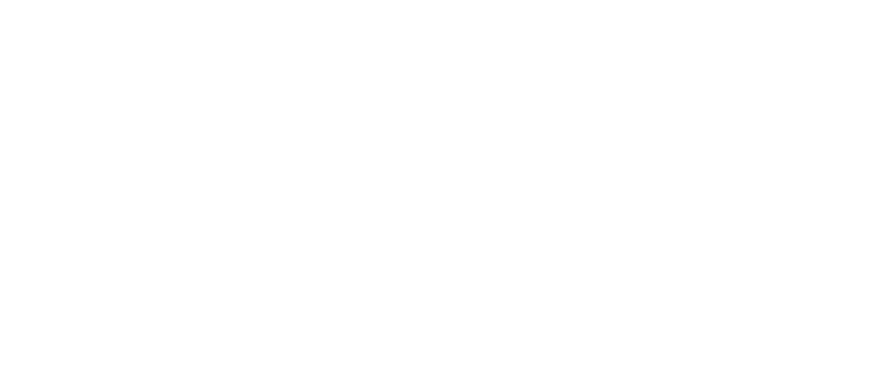
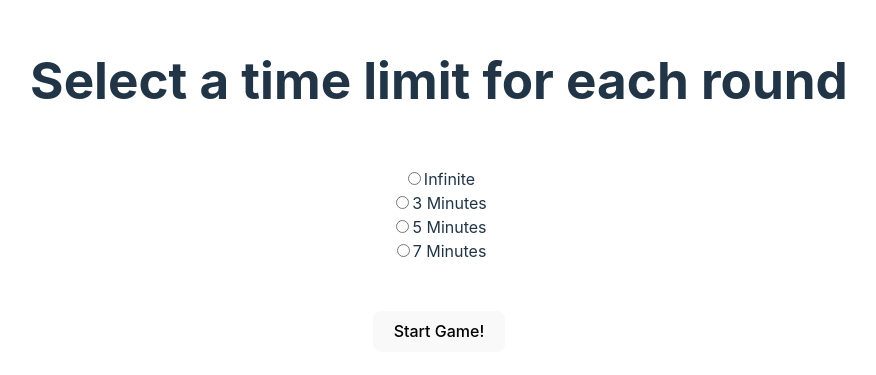
Before and after one commit to georgekouts108/dutch-blitz-scoreboard, a React (Vite) app in the folder db-scoreboard/: page /round-time-limit in a window 1280 px wide. Before the commit this address had no page. Shown: the part 215-590 px from the top of the page, without its empty margins (201-1077 px from the left). Built offline with nearby package versions, Linux system fonts and the light colour scheme.

Commit message:
#27 allowed users to optionally set a time limit for each round

```diff
--- a/db-scoreboard/src/App.jsx
+++ b/db-scoreboard/src/App.jsx
@@ -10,6 +10,7 @@
 import Scoreboard from './components/Scoreboard';
 import RoundInProgress from './components/RoundInProgress';
 import RoundResults from './components/RoundResults';
+import SelectRoundTimeLimitPage from './components/SelectRoundTimeLimitPage';
 
 function App() {
   return (
@@ -19,6 +20,7 @@
           <Route exact path='/' Component={IntroPage}/>
           <Route path="/player-info" Component={PlayerinfoPage}/>
           <Route path="/winning-points" Component={WinningPointsPage}/>
+          <Route path='/round-time-limit' Component={SelectRoundTimeLimitPage}/>
           <Route path="/scoreboard" Component={Scoreboard}/>
           <Route path="round-in-progress" Component={RoundInProgress} />
           <Route path="round-results" Component={RoundResults} />
--- /dev/null
+++ b/db-scoreboard/src/assets/roundTimeLimits.jsx
@@ -0,0 +1,3 @@
+export const TimeLimit = {
+    THREE_MIN: 3, FIVE_MIN: 5, SEVEN_MIN: 7, INFINITE: -1
+};
--- a/db-scoreboard/src/components/RoundInProgress.jsx
+++ b/db-scoreboard/src/components/RoundInProgress.jsx
@@ -7,19 +7,22 @@
 
     const roundNum = location.state?.roundNumber;
     const players = location.state?.players;
+    const timeLimit = location.state?.roundTimeLimit;
 
     const finishRound = () => {
         navigate('/round-results', {
             state: {
                 roundNumber: roundNum,
                 players: players,
-                pointsToWin: location.state?.pointsToWin
+                pointsToWin: location.state?.pointsToWin,
+                roundTimeLimit: timeLimit
             }
         });
     }
     return (
         <>
             <h1>Round {roundNum} in progress</h1>
+            <h2>You have {timeLimit} minutes</h2>
             <button onClick={finishRound}>Finish Round</button>
         </>
     )
--- a/db-scoreboard/src/components/RoundResults.jsx
+++ b/db-scoreboard/src/components/RoundResults.jsx
@@ -9,6 +9,7 @@
 
     const roundNum = location.state?.roundNumber;
     const players = location.state?.players;
+    const roundTimeLimit = location.state?.roundTimeLimit;
 
 
     const _ri = []
@@ -140,7 +141,8 @@
             state: {
                 roundNumber: location.state?.roundNumber,
                 players: updatedPlayers,
-                pointsToWin: location.state?.pointsToWin
+                pointsToWin: location.state?.pointsToWin,
+                roundTimeLimit: roundTimeLimit
             }
         });
 
--- a/db-scoreboard/src/components/Scoreboard.jsx
+++ b/db-scoreboard/src/components/Scoreboard.jsx
@@ -11,6 +11,8 @@
     const [players, setPlayers] = useState(location.state?.players);
     const [pointsToWin, setPointsToWin] = useState(location.state?.pointsToWin);
     const [roundCount, setRoundCount] = useState(location.state?.roundNumber);
+
+    const [roundTimeLimit, setRoundTimeLimit] = useState(location.state?.roundTimeLimit);
 
     const sortPlayersByRankings = () => {
         const temp = [...players]
@@ -44,7 +46,8 @@
             state: {
                 roundNumber: roundCount + 1,
                 players: players,
-                pointsToWin: pointsToWin
+                pointsToWin: pointsToWin,
+                roundTimeLimit: roundTimeLimit
             }
         });
     }
--- /dev/null
+++ b/db-scoreboard/src/components/SelectRoundTimeLimitPage.jsx
@@ -0,0 +1,51 @@
+import React, { useEffect, useState } from "react";
+import { useNavigate, useLocation } from 'react-router-dom';
+import { TimeLimit } from "../assets/roundTimeLimits";
+
+function SelectRoundTimeLimitPage() {
+    const navigate = useNavigate();
+    const location = useLocation();
+
+    const players = location.state?.players;
+    const pointsToWin = location.state?.pointsToWin;
+
+    const [timeLimit, setTimeLimit] = useState(TimeLimit.INFINITE);
+
+    const changeTimeLimit = (event) => {
+        setTimeLimit(event.target.value);
+    }
+
+    const startGame = () => {
+        navigate('/scoreboard', {
+            state: {
+                players: players,
+                pointsToWin: pointsToWin,
+                roundNumber: 0,
+                roundTimeLimit: timeLimit
+            }
+        });
+    }
+
+    return (
+        <>
+            <h1>Select a time limit for each round</h1>
+            <br></br>
+
+            <input onChange={changeTimeLimit} type="radio" name="round_time_limit" value={TimeLimit.INFINITE} id="option1"/>
+            <label htmlFor="option1">Infinite</label><br/>
+
+            <input onChange={changeTimeLimit} type="radio" name="round_time_limit" value={TimeLimit.THREE_MIN} id="option2"/>
+            <label htmlFor="option2">3 Minutes</label><br/>
+
+            <input onChange={changeTimeLimit} type="radio" name="round_time_limit" value={TimeLimit.FIVE_MIN} id="option3"/>
+            <label htmlFor="option3">5 Minutes</label><br/>
+
+            <input onChange={changeTimeLimit} type="radio" name="round_time_limit" value={TimeLimit.SEVEN_MIN} id="option4"/>
+            <label htmlFor="option4">7 Minutes</label><br/>
+
+            <br/><br/>
+            <button onClick={startGame}>Start Game!</button>
+        </>
+    )
+}
+export default SelectRoundTimeLimitPage;
--- a/db-scoreboard/src/components/WinningPointsPage.jsx
+++ b/db-scoreboard/src/components/WinningPointsPage.jsx
@@ -15,7 +15,7 @@
         setWinningPoints(up ? Math.min(150, winningPoints + amount) : Math.max(75, winningPoints - amount));
     }
 
-    const startGame = () => {
+    const goToNextStep = () => {
 
         for (let p = 0; p < players.length; p++) {
             players[p].grandTotal = 0
@@ -23,11 +23,11 @@
             players[p].rank = Ranks.FIRST
         }
 
-        navigate('/scoreboard', {
+        navigate('/round-time-limit', {
             state: {
                 players: players,
                 pointsToWin: winningPoints,
-                roundNumber: 0
+                // roundNumber: 0
             }
         });
     }
@@ -42,7 +42,9 @@
             <button disabled={winningPoints===75} onClick={() => changeWinningPoints(false, 1)}>-1</button>
             <button disabled={winningPoints===150} onClick={() => changeWinningPoints(true, 1)}>+1</button>
             <br/><br/><br/>
-            <button onClick={startGame}>Start Game!</button><br/><br/>
+
+            <button onClick={goToNextStep}>Confirm</button><br/><br/>
+
             <button onClick={() => navigate(`/player-info`, {
                 state: {
                     playerNames: playerNames,
```
